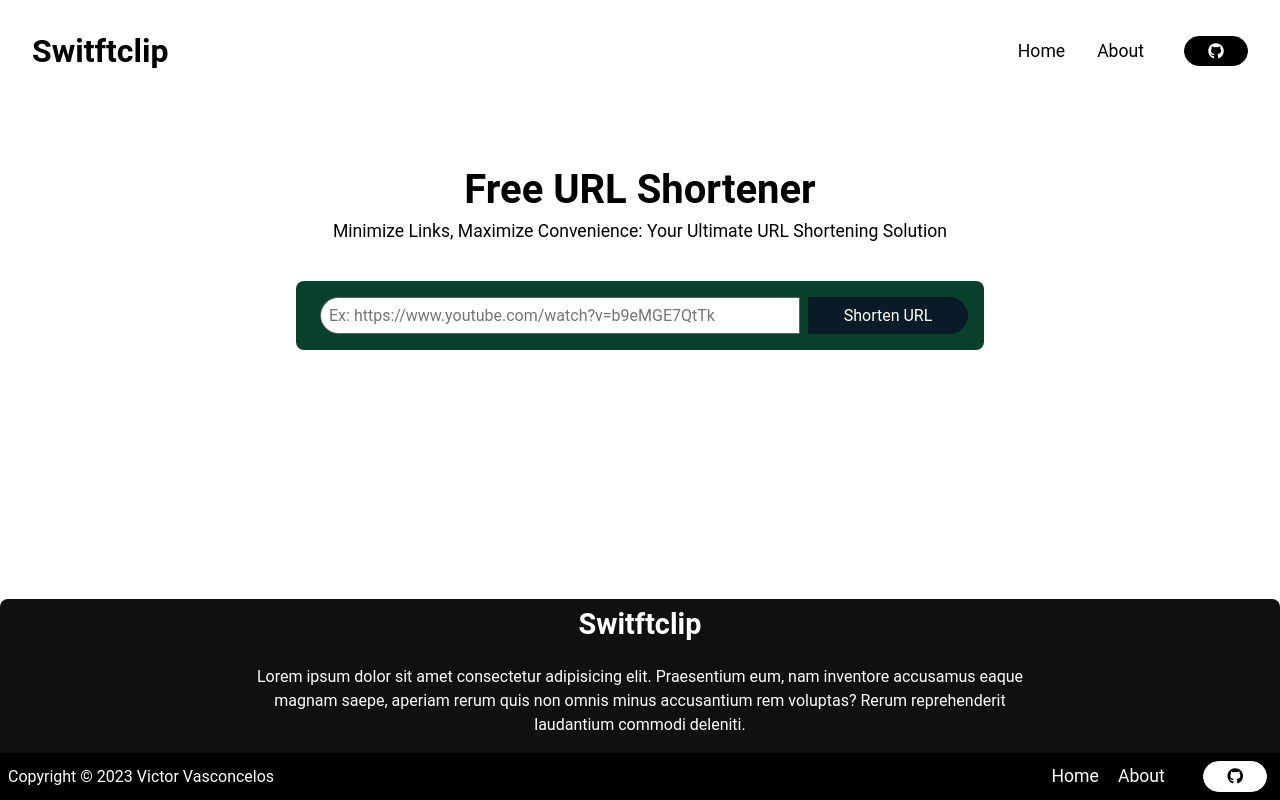
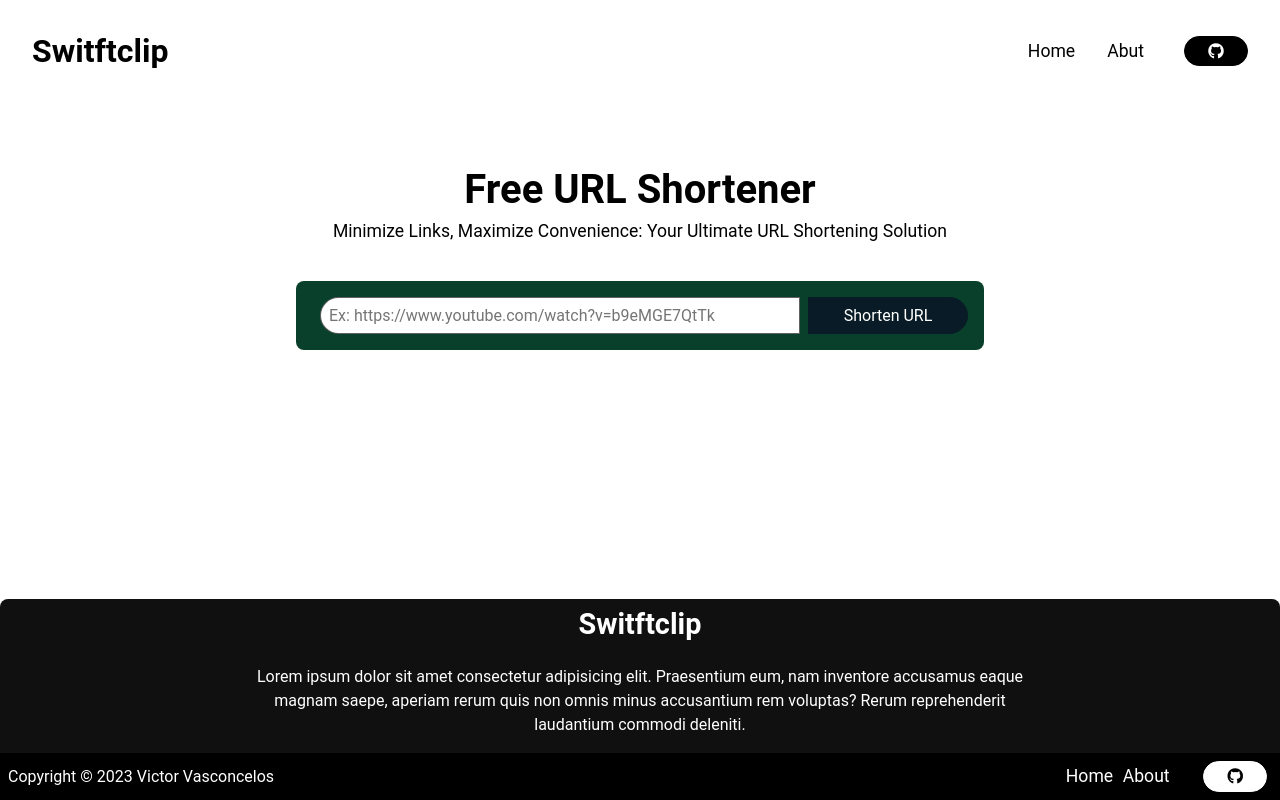
Before and after one commit to OVasconceloss/swiftclip-shortener, a React (Vite) app: page / in a window 1280 px wide. Built offline with nearby package versions, Linux system fonts and the light colour scheme.

Commit message:
fix: Corrected the error of having two nested links in the Header and Footer

```diff
--- a/src/components/Footer/Footer.tsx
+++ b/src/components/Footer/Footer.tsx
@@ -18,12 +18,8 @@ export const Footer: React.FC = () => {
             <div className="footer-copyright">
                 <h3 className="copyright-text">Copyright &copy; {currentYear} Victor Vasconcelos</h3>
                 <div className="copyright-menu">
-                    <Link to={`/`} className="link-footer">
-                        <a href="/" className="menu-footer-link">Home</a>
-                    </Link>
-                    <Link to={`/about`} className="link-footer">
-                        <a href="#" className="menu-footer-link">About</a>
-                    </Link>
+                    <Link to={`/`} className="link-footer menu-footer-link">Home</Link>
+                    <Link to={`/about`} className="link-footer menu-footer-link">About</Link>
                     <a
                         href="https://github.com/OVasconceloss/swiftclip-shortener"
                         target={`_blank`}
--- a/src/components/Header/Header.tsx
+++ b/src/components/Header/Header.tsx
@@ -6,16 +6,9 @@ export const Header: React.FC = () => {
         <header className="header">
             <h1 className="header-title">Switftclip</h1>
             <nav className="header-nav">
-                <Link to={`/`} className="link-header">
-                    <a href="/" className="nav-link">Home</a>
-                </Link>
-                <Link to={`/about`} className="link-header">
-                    <a href="#" className="nav-link">About</a>
-                </Link>
-                <a
-                    href="https://github.com/OVasconceloss/swiftclip-shortener"
-                    target={`_blank`}
-                    className="nav-link">
+                <Link to={`/`} className="link-header nav-link">Home</Link>
+                <Link to={`/about`} className="link-header nav-link">Abut</Link>
+                <a href="https://github.com/OVasconceloss/swiftclip-shortener" target={`_blank`} className="nav-link">
                     <button className="nav-button">
                         <i className="fa-brands fa-github"></i>
                     </button>
```
